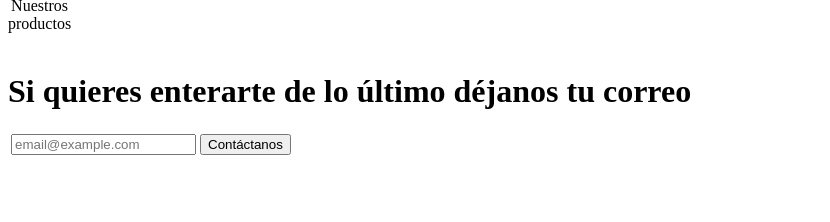
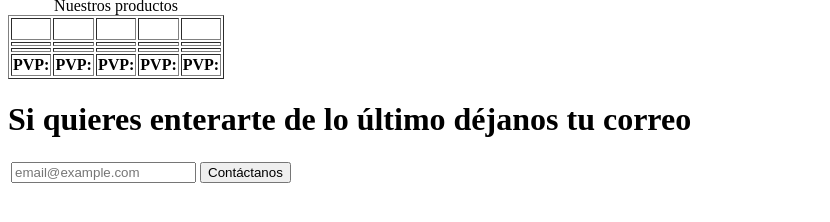
Before and after one commit to David0450/LMSGI, a plain HTML site: page practicas/UT3/catalogo.html in a window 1280 px wide. Shown: the part 228-450 px from the top of the page, without its empty margins (0-830 px from the left). Drawn offline with Linux system fonts and the light colour scheme.

Commit message:
Actualización tabla

```diff
--- a/practicas/UT3/catalogo.html
+++ b/practicas/UT3/catalogo.html
@@ -34,35 +34,35 @@
             </table>
         </header>
         <article>
-            <table>
+            <table border="!" id="catalogo">
                 <caption>Nuestros productos</caption>
-                <tr>
+                <tr class="productosImg">
+                    <td><img src=""></td>
+                    <td><img src=""></td>
+                    <td><img src=""></td>
+                    <td><img src=""></td>
+                    <td><img src=""></td>
+                </tr>
+                <tr class="productosTitulo">
                     <td></td>
                     <td></td>
                     <td></td>
                     <td></td>
                     <td></td>
                 </tr>
-                <tr>
+                <tr class="productosDescripcion">
                     <td></td>
                     <td></td>
                     <td></td>
                     <td></td>
                     <td></td>
                 </tr>
-                <tr>
-                    <td></td>
-                    <td></td>
-                    <td></td>
-                    <td></td>
-                    <td></td>
-                </tr>
-                <tr>
-                    <td></td>
-                    <td></td>
-                    <td></td>
-                    <td></td>
-                    <td></td>
+                <tr class="productosPrecio">
+                    <td><b>PVP:</b></td>
+                    <td><b>PVP:</b></td>
+                    <td><b>PVP:</b></td>
+                    <td><b>PVP:</b></td>
+                    <td><b>PVP:</b></td>
                 </tr>
             </table>
         </article>
```
